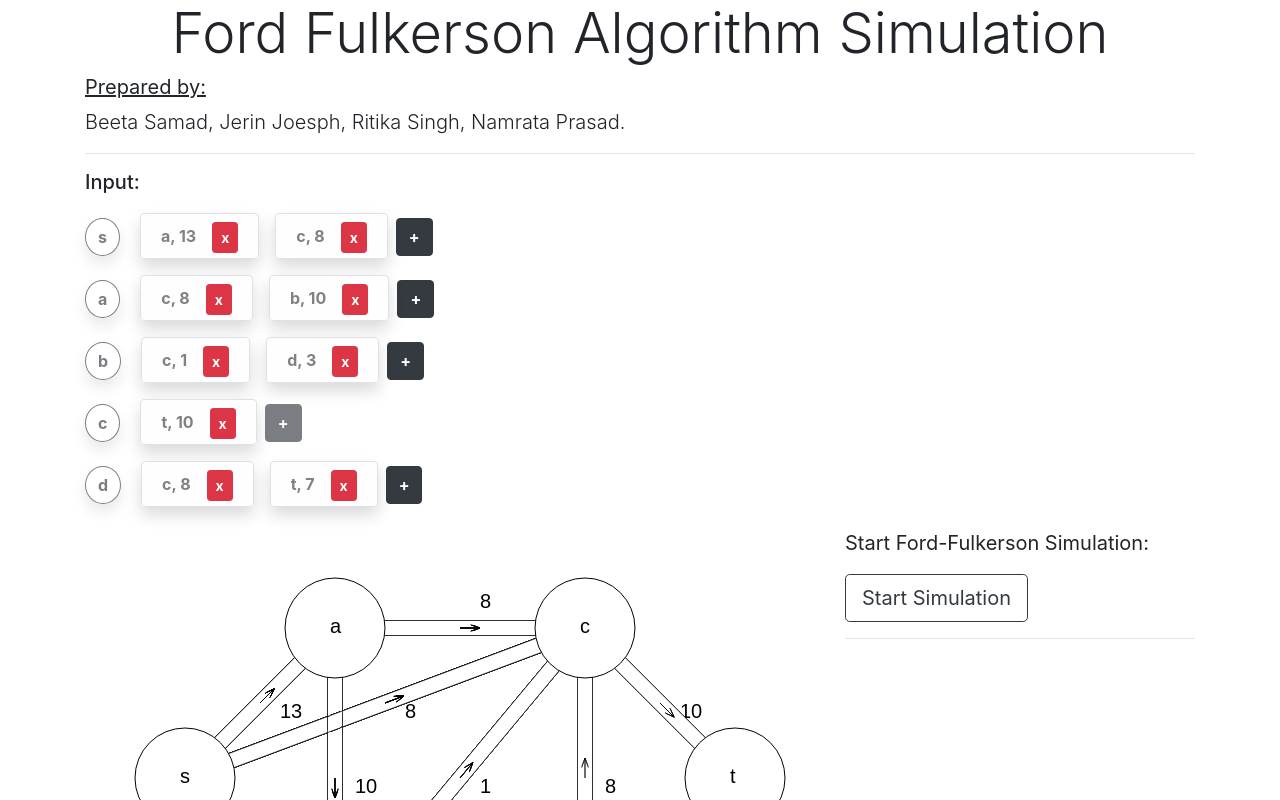
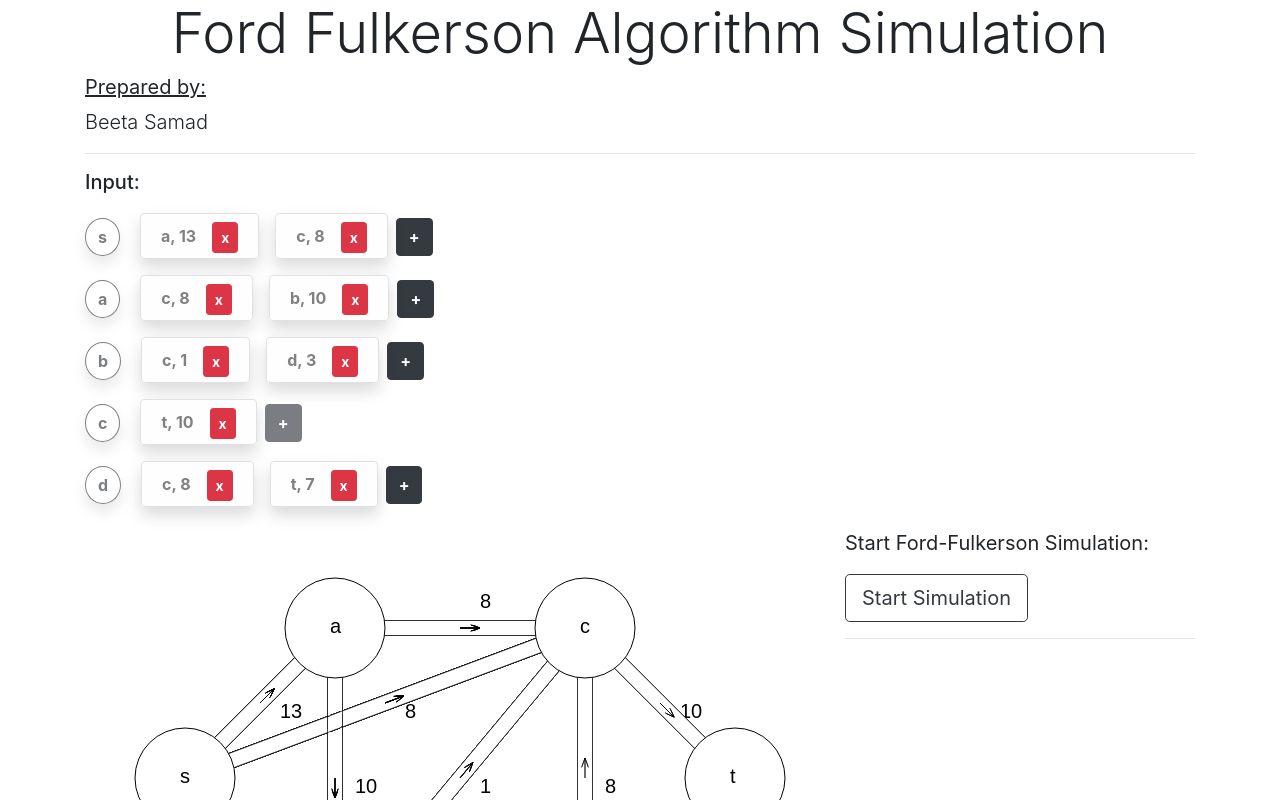
Before and after one commit to Ritikace01/Ford-Fulkerson-Simulation-ReactJS, a React (Create React App) app: page / in a window 1280 px wide. Shown: the top 800 px of the page. Built offline with nearby package versions, Linux system fonts and the light colour scheme.

Commit message:
prepared by changed

```diff
--- a/src/components/preparedBy.jsx
+++ b/src/components/preparedBy.jsx
@@ -8,10 +8,7 @@ function PreparedBy(props) {
           <u>Prepared by:</u>{" "}
         </strong>
       </h2>
-      <p className="mb-1 mt-1 lead d-inline">Beeta Samad, </p>
-      <p className="mb-1 mt-1 lead d-inline">Jerin Joesph, </p>
-      <p className="mb-1 mt-1 lead d-inline">Ritika Singh, </p>
-      <p className="mb-1 mt-1 lead d-inline">Namrata Prasad.</p>
+      <p className="mb-1 mt-1 lead d-inline">Beeta Samad</p>
     </div>
   );
 }
```
Also changed, not shown: src/App.js (line endings or trailing spaces).
